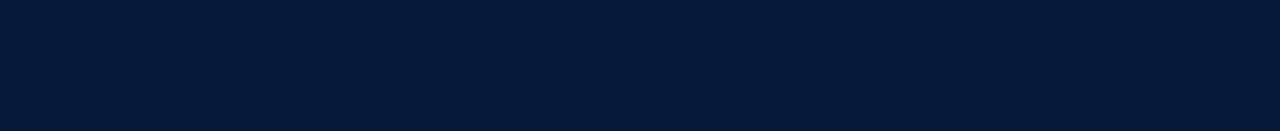
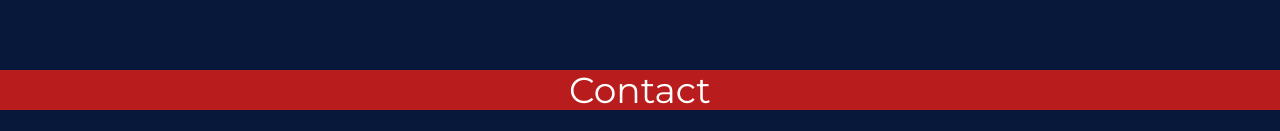
Before and after one commit to RayanEreteo/portfolio, a Next.js app: page / in a window 1280 px wide. Shown: the part 2250-2381 px from the top of the page. Before the commit the page ends 2320 px from the top, so only its background shows below. Built offline with nearby package versions, Linux system fonts and the light colour scheme.

Commit message:
Add Contact section to Home page

```diff
--- a/app/page.tsx
+++ b/app/page.tsx
@@ -1,9 +1,9 @@
 import Navbar from "@/components/Navbar";
+import Contact from "@/components/section/Contact";
 import Intro from "@/components/section/Intro";
 import Projects from "@/components/section/Projects";
 import Whyme from "@/components/section/Whyme";
 import SectionTitle from "@/components/SectionTitle";
-import Image from "next/image";
 
 export default function Home() {
   return (
@@ -18,6 +18,8 @@
           <Whyme />
           <SectionTitle title="Projets" id="projects"/>
           <Projects />
+          <SectionTitle title="Contact" id="contact"/>
+          <Contact />
         </div>
       </main>
     </div>
```
